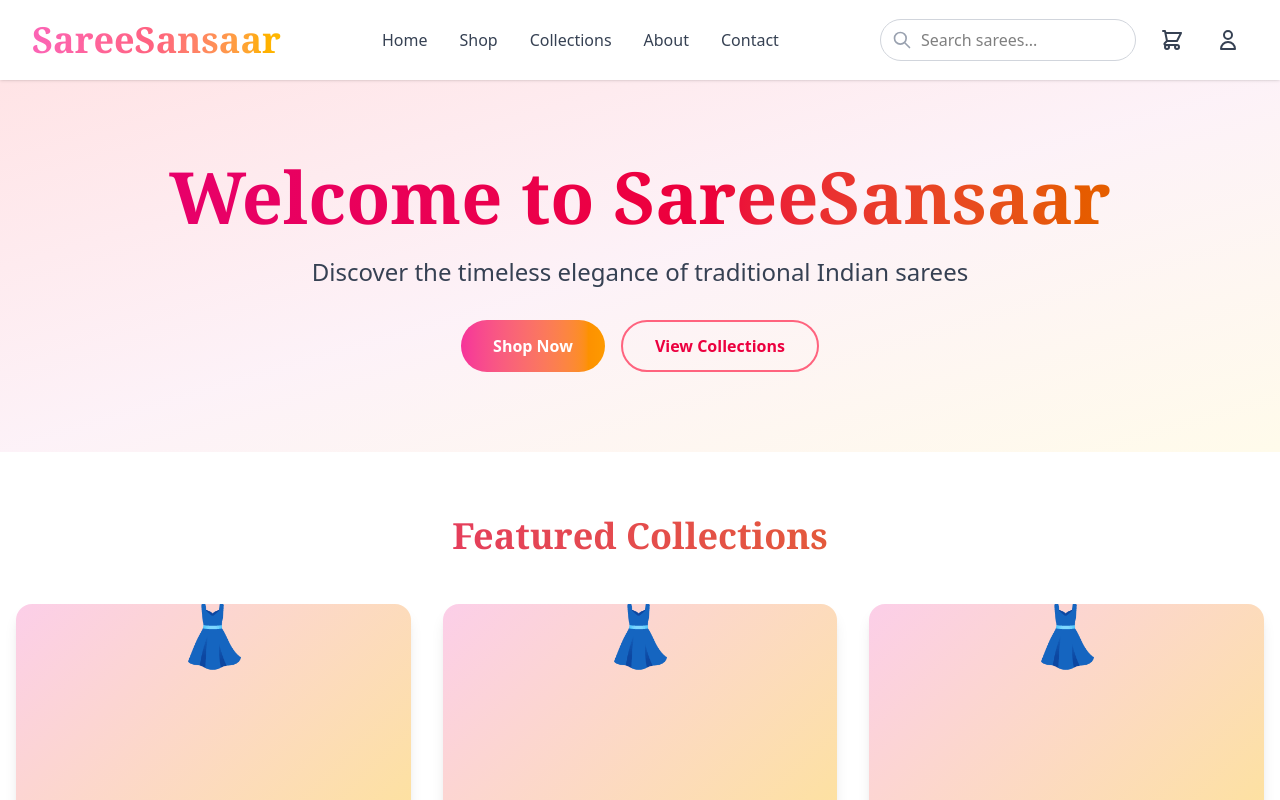
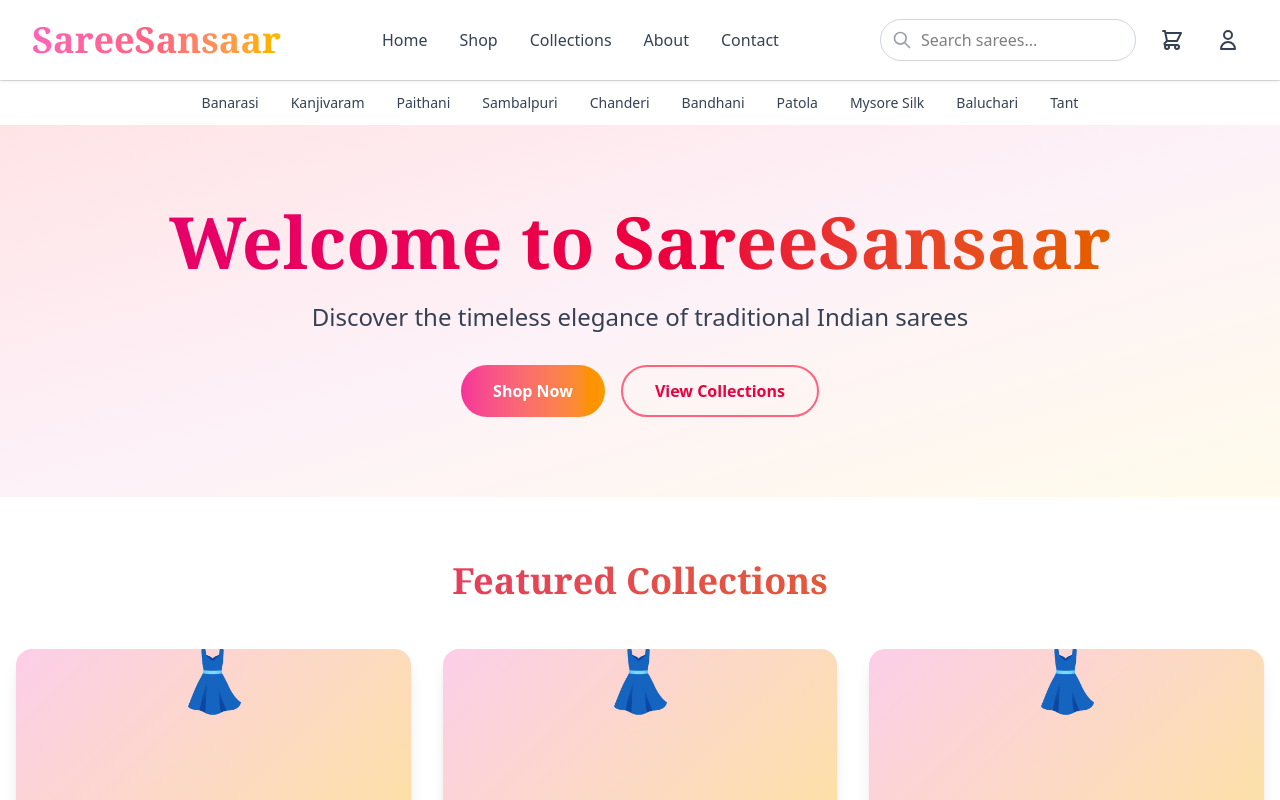
Before and after one commit to roshan749997/SareeSansaar, a React app in the folder frontend/: page / in a window 1280 px wide. Shown: the top 800 px of the page. Built offline with nearby package versions, Linux system fonts and the light colour scheme; the HTML template or start-up script is replaced by a standard one.

Commit message:
Add Navbar component to Layout for improved navigation

```diff
--- a/frontend/src/components/Layout.jsx
+++ b/frontend/src/components/Layout.jsx
@@ -1,5 +1,6 @@
 import { Outlet } from 'react-router-dom';
 import Header from './Header';
+import Navbar from './Navbar';
 import Footer from './Footer';
 
 const Layout = () => {
@@ -7,6 +8,9 @@ const Layout = () => {
     <div className="flex flex-col min-h-screen">
       {/* Header */}
       <Header />
+
+      {/* Navbar */}
+      <Navbar />
 
       {/* Main Content Area */}
       <main className="flex-grow">
--- /dev/null
+++ b/frontend/src/components/Navbar.jsx
@@ -0,0 +1,38 @@
+import React from 'react';
+import { Link } from 'react-router-dom';
+
+const Navbar = () => {
+  const categories = [
+    { name: 'Banarasi', path: '/shop?category=banarasi' },
+    { name: 'Kanjivaram', path: '/shop?category=kanjivaram' },
+    { name: 'Paithani', path: '/shop?category=paithani' },
+    { name: 'Sambalpuri', path: '/shop?category=sambalpuri' },
+    { name: 'Chanderi', path: '/shop?category=chanderi' },
+    { name: 'Bandhani', path: '/shop?category=bandhani' },
+    { name: 'Patola', path: '/shop?category=patola' },
+    { name: 'Mysore Silk', path: '/shop?category=mysore-silk' },
+    { name: 'Baluchari', path: '/shop?category=baluchari' },
+    { name: 'Tant', path: '/shop?category=tant' },
+  ];
+
+  return (
+    <nav className="bg-white border-t border-gray-200 shadow-sm">
+      <div className="max-w-7xl mx-auto px-4 sm:px-6 lg:px-8">
+        <div className="flex items-center justify-center space-x-8 py-3 overflow-x-auto">
+          {categories.map((category) => (
+            <Link
+              key={category.name}
+              to={category.path}
+              className="text-gray-700 hover:text-rose-500 font-medium text-sm whitespace-nowrap transition-colors duration-200 relative group"
+            >
+              {category.name}
+              <span className="absolute bottom-0 left-0 w-0 h-0.5 bg-gradient-to-r from-pink-400 to-amber-400 group-hover:w-full transition-all duration-300"></span>
+            </Link>
+          ))}
+        </div>
+      </div>
+    </nav>
+  );
+};
+
+export default Navbar;
```
